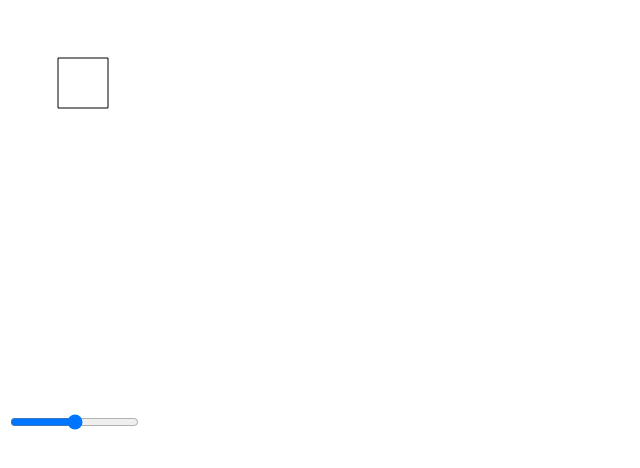
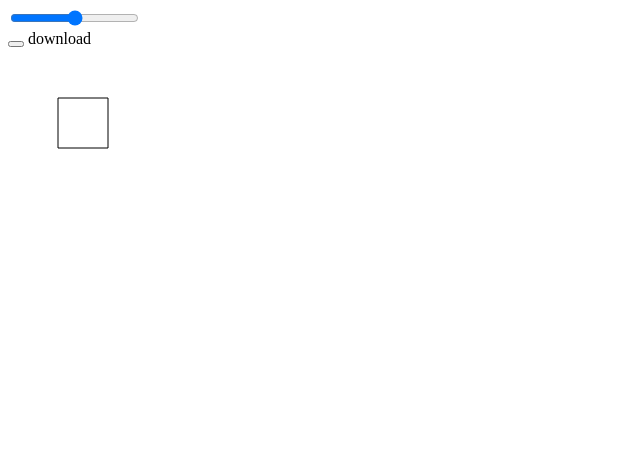
Before and after one commit to lanlanlanlan/SVGpratice, a plain HTML site: page SVG-demo1.html in a window 1280 px wide. Shown: the whole page, without its empty margins (0-640 px from the left). Drawn offline with Linux system fonts and the light colour scheme.

Commit message:
新增儲存功能

```diff
--- a/SVG-demo1.html
+++ b/SVG-demo1.html
@@ -11,6 +11,18 @@
 </head>
 
 <body>
+<div id="slide">
+    <input type="range"
+              min="1"
+              max="5"
+              step="1"
+              value="3"
+              onclick="realtimeRending(value)"/>
+    </div>
+    <div>
+      <button onclick="saveSVG()" ></button>
+      <a id="link">download</a>
+    </div>
   <script>
   var data = [
     [{x: 50,y: 50}, {x: 50,y: 100}, {x: 100, y: 100  }, {x: 100,y: 50}],
@@ -21,7 +33,8 @@
     .append('svg')
     .attr({
       'width': 400,
-      'height': 400
+      'height': 400,
+      'id':'svg'
     });
 
   var line = d3.svg.line()
@@ -40,6 +53,35 @@
       'stroke-width': '1px',
       'fill': 'none'
     });
+  function saveSVG(){
+      //get svg element.
+      var svg = document.getElementById("svg");
+
+      //get svg source.
+      var serializer = new XMLSerializer();
+      var source = serializer.serializeToString(svg);
+
+      //add name spaces.
+      if(!source.match(/^<svg[^>]+xmlns="http\:\/\/www\.w3\.org\/2000\/svg"/)){
+          source = source.replace(/^<svg/, '<svg xmlns="http://www.w3.org/2000/svg"');
+      }
+      if(!source.match(/^<svg[^>]+"http\:\/\/www\.w3\.org\/1999\/xlink"/)){
+          source = source.replace(/^<svg/, '<svg xmlns:xlink="http://www.w3.org/1999/xlink"');
+      }
+
+      //add xml declaration
+      source = '<?xml version="1.0" standalone="no"?>\r\n' + source;
+
+      //convert svg source to URI data scheme.
+      var url = "data:application/octet-stream;charset=utf-8,"+encodeURIComponent(source);
+
+      //set url value to a element's href attribute.
+      var link = document.getElementById("link");
+      link.href = url;
+      link.download = 'save.svg';
+      //you can download svg file by right click menu.
+
+  }
   function computeNewNode_old(element){
       for (var i = 0; i <element.length; i++) {
            var m = [element[i]]
@@ -149,7 +191,7 @@
           'y': 0,
           'stroke': '#000',
           'stroke-width': '1px',
-          'fill': 'none'
+          'fill': '#'+(0x1000000+(Math.random())*0xffffff).toString(16).substr(1,6)
       });
   }
 
@@ -166,14 +208,4 @@ function realtimeRending(d){
   <svg width="800" height="800"><path d="M10,10L50,100L60,50L100,30" y="0" stroke="#000" stroke-width="5px" fill="none"></path></svg>
     -->
 
-    </div>
-    <div id="slide">
-    <input type="range"
-              min="1"
-              max="5"
-              step="1"
-              value="3"
-              onclick="realtimeRending(value)"/>
-    </div>
-
 </body></html>
```
